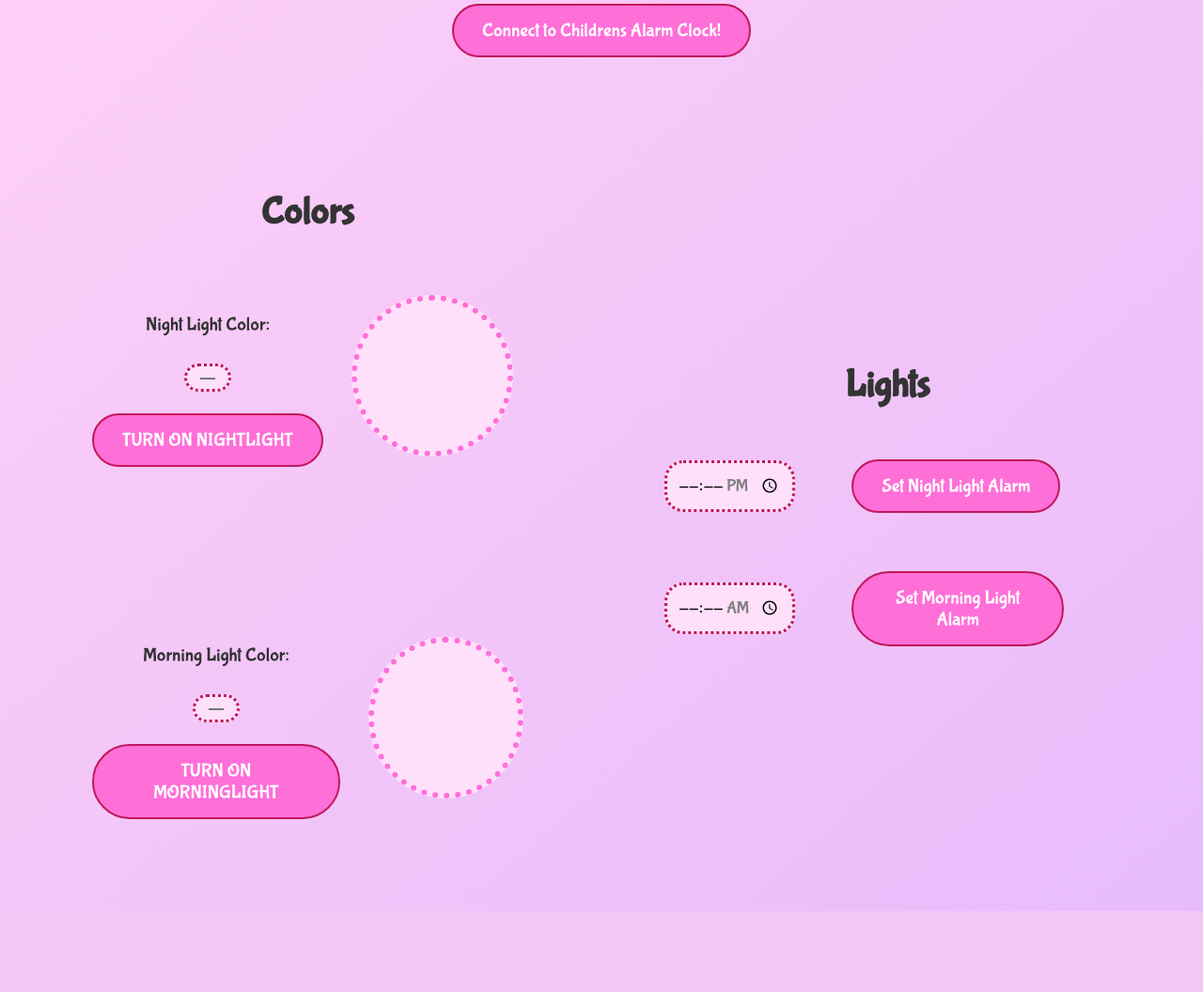
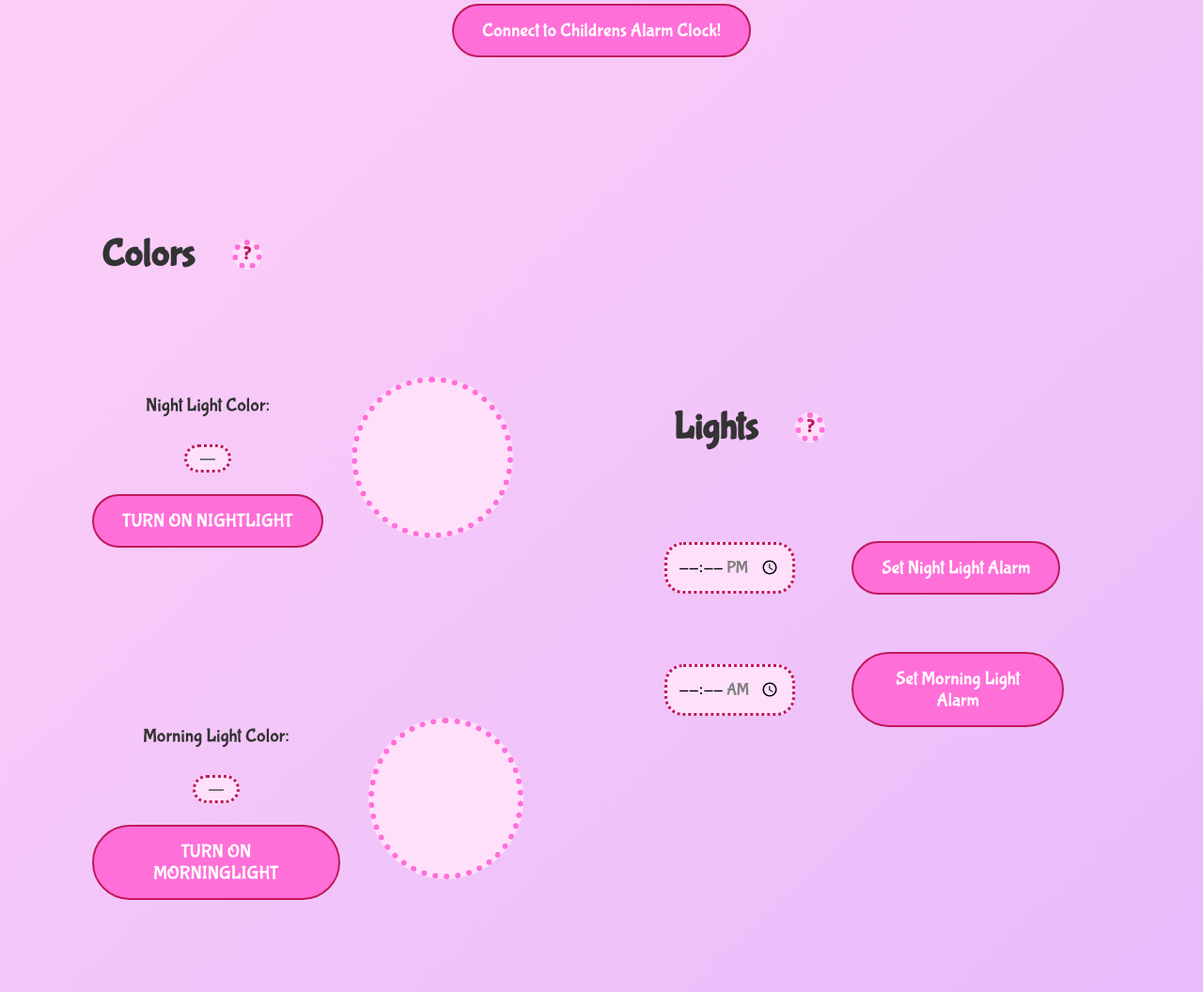
Before and after one commit to oliver-kielian/Children-s-Alarm-Clock, a Flask app: page /settings in a window 1280 px wide. Shown: the part 168-1224 px from the top of the page at 94% size. Before the commit the page ends 1138 px from the top, so only its background shows below. Run offline with Flask 3, Linux system fonts and the light colour scheme.

Commit message:
added explanation bubbles

```diff
--- /dev/null
+++ b/static/questionScript.js
@@ -0,0 +1,10 @@
+const colorQuestion = document.getElementById('colorQuestion');
+const  lightQuestion = document.getElementById('lightQuestion');
+
+colorQuestion.addEventListener('click', function(){
+    alert("Choose the color you want for each alarm! At the selected alarm time, the color on the alarm clock with change to the color corresponding with the selected alarm (ex: For a wake up alarm (or morning alarm) set a 7 am with the color pink. At 7 am each day the lights on the alarm clock with shine pink)");
+})
+
+lightQuestion.addEventListener('click', function(){
+    alert("Choose the time you want the lights on the alarm clock to change!")
+})
--- a/static/style.css
+++ b/static/style.css
@@ -50,7 +50,7 @@ h1, h2, h3, h4, h5, h6, p {
   color: #333333;
 }
 
-.color, .light, .settings {
+.color, .light, .settings, .title {
   display: flex;
   flex-direction: row;
   align-items: center;
@@ -65,6 +65,20 @@ h1, h2, h3, h4, h5, h6, p {
   border-radius: 50%;
   background-color: #FFE0FB;
   border: 6px dotted #FF6FD8;
+}
+
+.question {
+  width: 20px;
+  height: 20px;
+  border-radius: 50%;
+  background-color: #FFE0FB;
+  border: 6px dotted #FF6FD8;
+  display: flex;
+  justify-content: center;
+  align-items: center;
+  font-size: 20px; /* Big question mark */
+  color: #C2185B;  /* Make the ? stand out */
+  font-weight: bold;
 }
 
 button, .btn {
--- a/templates/settings.html
+++ b/templates/settings.html
@@ -11,7 +11,10 @@
 </div>
 <div class="settings">
 <div class="colors">
+    <div class="title">
     <h1>Colors</h1>
+    <div class="question" id="colorQuestion">?</div>
+</div>
 <div class="color">
     <div>
        <p> Night Light Color:</p> <input id="nightColor" type="color" name="nightColor" required><br><br>
@@ -38,7 +41,10 @@
 <br>
 
 <div class="lights">
+    <div class="title">
     <h1>Lights</h1>
+    <div class="question" id="lightQuestion">?</div>
+</div>
 <div class="light">
     <input type="time" id="nightAlarm" min="12:00" max="23:59"><br>
     <button id="nightAlarmButton">Set Night Light Alarm</button>
@@ -55,4 +61,5 @@
 <script type="module" src="static/bluetoothScript.js"></script>
 <script src="static/config.js"></script>
 <script src="static/ColorCircles.js"></script>
+<script src="static/questionScript.js"></script>
 {% endblock %}
```
